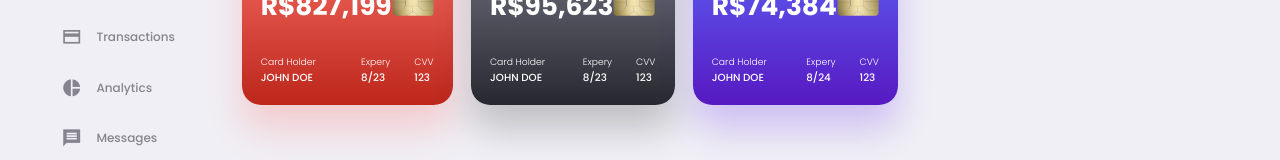
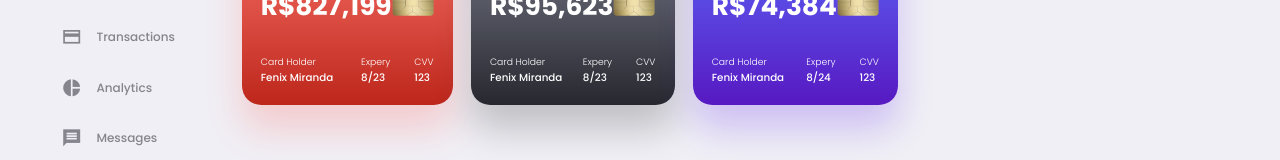
Before and after one commit to fenixmiranda/dashboard-crypto, a plain HTML site: page index.html in a window 1280 px wide. Shown: the part 211-371 px from the top of the page. Drawn offline with Linux system fonts and the light colour scheme.

Commit message:
middle ok

```diff
--- a/index.html
+++ b/index.html
@@ -120,7 +120,7 @@
                     <div class="bottom">
                         <div class="left">
                             <small>Card Holder</small>
-                            <h5>JOHN DOE</h5>
+                            <h5>Fenix Miranda</h5>
                         </div>
                         <div class="right">
                             <div class="expiry">
@@ -153,7 +153,7 @@
                     <div class="bottom">
                         <div class="left">
                             <small>Card Holder</small>
-                            <h5>JOHN DOE</h5>
+                            <h5>Fenix Miranda</h5>
                         </div>
                         <div class="right">
                             <div class="expiry">
@@ -186,7 +186,7 @@
                     <div class="bottom">
                         <div class="left">
                             <small>Card Holder</small>
-                            <h5>JOHN DOE</h5>
+                            <h5>Fenix Miranda</h5>
                         </div>
                         <div class="right">
                             <div class="expiry">
```
